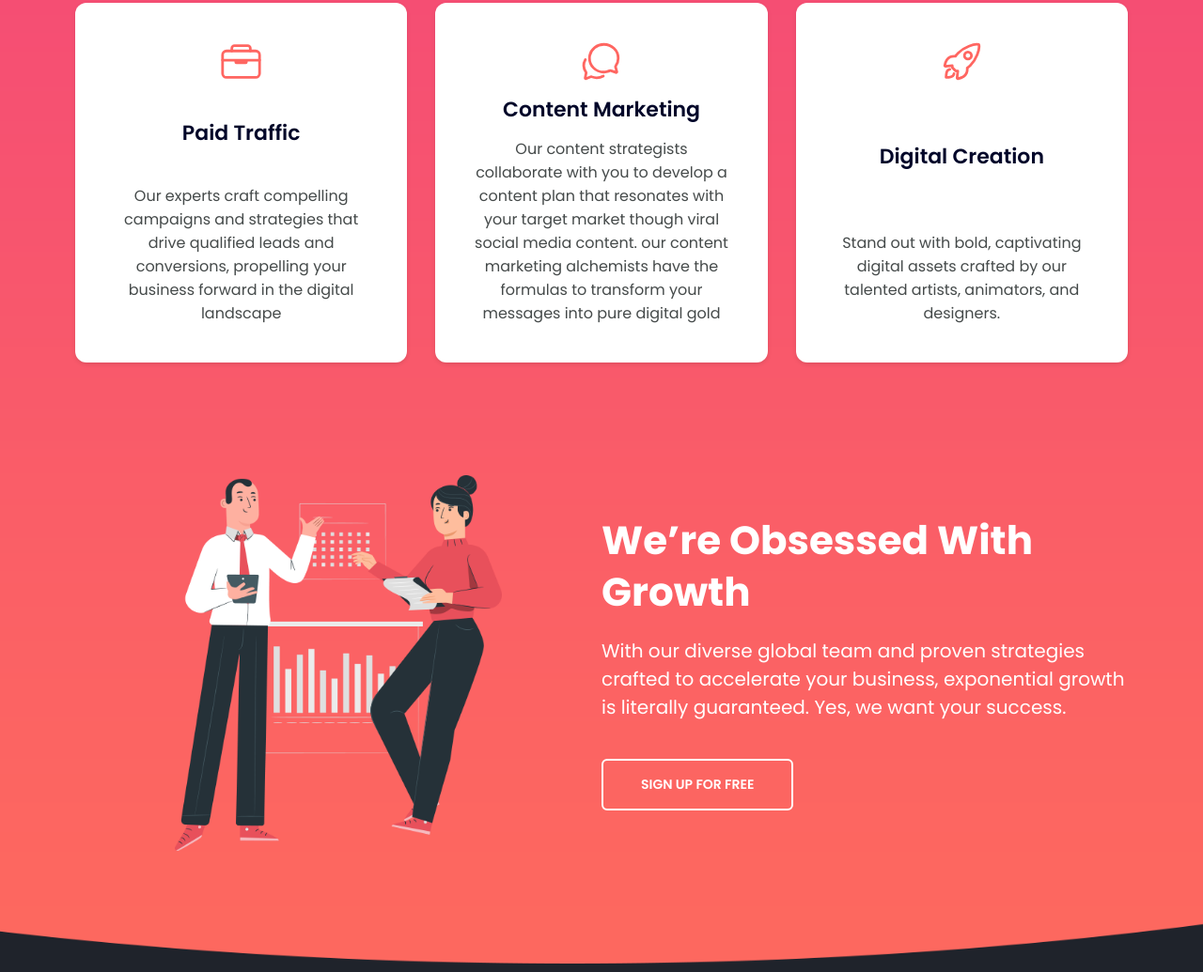
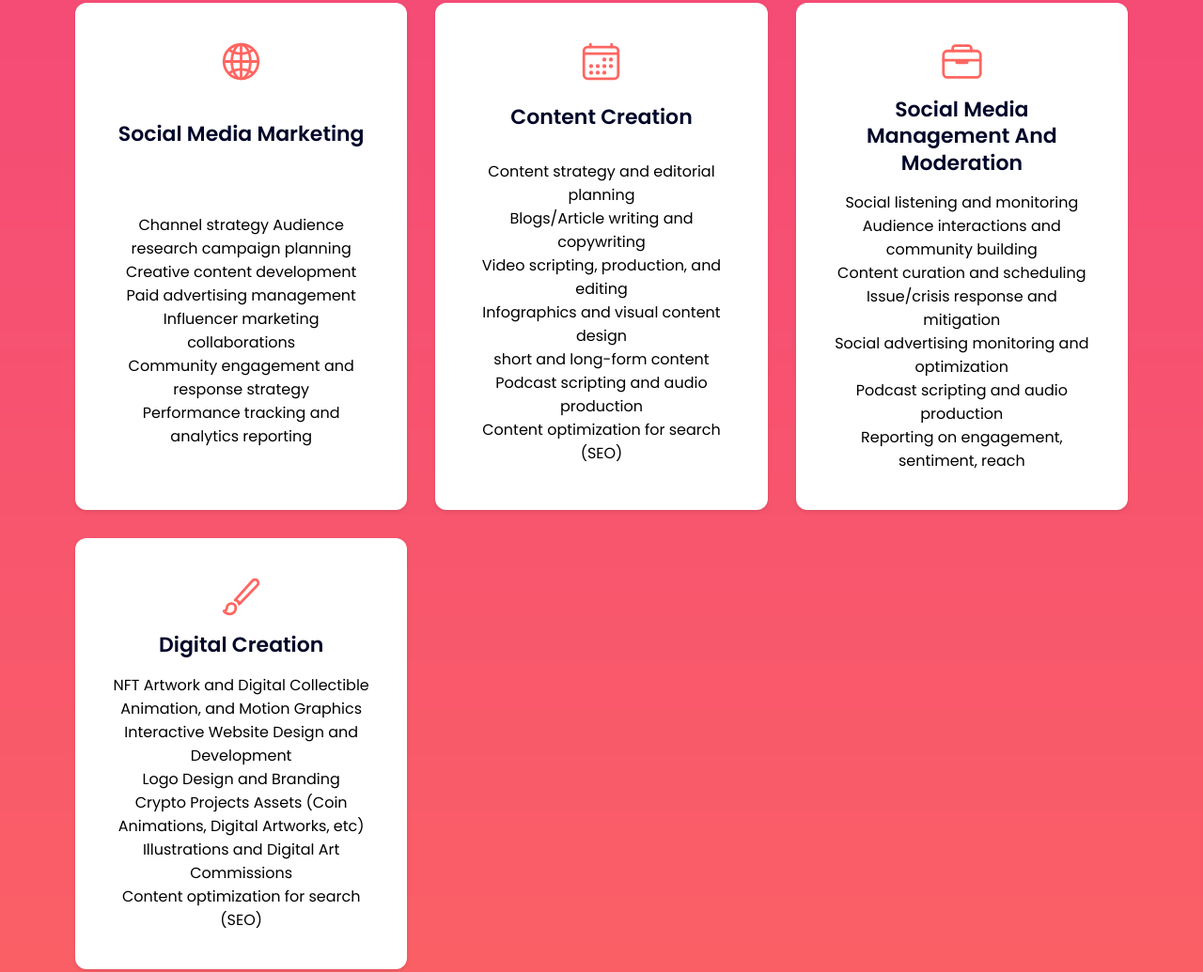
Before and after one commit to Streamline-agency/home, a plain HTML site: page index.html in a window 1280 px wide. Shown: the part 1317-2352 px from the top of the page at 94% size. Drawn offline with nearby package versions, Linux system fonts and the light colour scheme.

```diff
--- a/assets/css/style.css
+++ b/assets/css/style.css
@@ -341,7 +341,14 @@ header .container {
 
 .about-card .card-title { margin-bottom: 15px; }
 
-.about-card .card-text { color: var(--davys-gray); }
+.about-card .card-text {
+  text-align: left;
+  color: var(--davys-gray);
+ }
+ .about-card .card-text > ul li{
+
+  color: var(--davys-gray);
+ }
 
 .about-bottom-banner { margin-bottom: 120px; }
 
--- a/index.html
+++ b/index.html
@@ -54,7 +54,7 @@
             </li>
 
             <li class="nav-item">
-              <a href="#about" class="nav-link">What we do</a>
+              <a href="#about" class="nav-link">Our services</a>
             </li>
 
             <li class="nav-item">
@@ -143,13 +143,20 @@
                 <div class="about-card">
 
                   <div class="card-icon">
-                    <ion-icon name="briefcase-outline"></ion-icon>
+                    <ion-icon name="globe-outline"></ion-icon>
                   </div>
 
-                  <h3 class="h3 card-title">Paid Traffic</h3>
+                  <h3 class="h3 card-title">Social Media Marketing</h3>
 
                   <p class="card-text">
-                    Our experts craft compelling campaigns and strategies that drive qualified leads and conversions, propelling your business forward in the digital landscape
+                    <ul>
+                     <li>Channel strategy Audience research campaign planning</li>
+                    <li>Creative content development</li>
+                    <li>Paid advertising management</li>
+                    <li>Influencer marketing collaborations</li>
+                    <li>Community engagement and response strategy</li>
+                    <li>Performance tracking and analytics reporting</li>
+                    </ul>
                   </p>
 
                 </div>
@@ -159,13 +166,47 @@
                 <div class="about-card">
 
                   <div class="card-icon">
-                    <ion-icon name="chatbubbles-outline"></ion-icon>
+                    <ion-icon name="calendar-outline"></ion-icon>
                   </div>
 
-                  <h3 class="h3 card-title">Content Marketing</h3>
+                  <h3 class="h3 card-title">Content Creation
+                  </h3>
+                  <p class="card-text">
+                    <ul>
+                      <li>Content strategy and editorial planning</li>
+                     <li>Blogs/Article writing and copywriting</li>
+                     <li>Video scripting, production, and editing</li>
+                     <li>Infographics and visual content design</li>
+                     <li>short and long-form content</li>
+                     <li>Podcast scripting and audio production</li>
+                     <li>Content optimization for search (SEO)</li>
+                    </ul>
+                  </p>
+                </div>
+              </li>
+
+              <li>
+                <div class="about-card">
+
+                  <div class="card-icon">
+                    <ion-icon name="briefcase-outline"></ion-icon>
+                  </div>
+
+                  <h3 class="h3 card-title">Social Media Management and Moderation</h3>
 
                   <p class="card-text">
-                    Our content strategists collaborate with you to develop a content plan that resonates with your target market though viral social media content.  our content marketing alchemists have the formulas to transform your messages into pure digital gold
+                    <ul>
+                      <li>Social listening and monitoring</li>
+                     <li>Audience interactions and community building
+                    </li>
+                     <li>Content curation and scheduling</li>
+                     <li>Issue/crisis response and mitigation
+                    </li>
+                     <li>Social advertising monitoring and optimization
+                    </li>
+                     <li>Podcast scripting and audio production</li>
+                     <li>Reporting on engagement, sentiment, reach </li>
+                    </ul>
                   </p>
 
                 </div>
@@ -175,18 +216,24 @@
                 <div class="about-card">
 
                   <div class="card-icon">
-                    <ion-icon name="rocket-outline"></ion-icon>
+                    <ion-icon name="brush-outline"></ion-icon>
                   </div>
 
-                  <h3 class="h3 card-title">Digital Creation</h3>
-
+                  <h3 class="h3 card-title">Digital Creation
+                  </h3>
                   <p class="card-text">
-                    Stand out with bold, captivating digital assets crafted by our talented artists, animators, and designers.
+                    <ul>
+                      <li>NFT Artwork and Digital Collectible</li>
+                     <li>Animation, and Motion Graphics</li>
+                     <li>Interactive Website Design and Development</li>
+                     <li>Logo Design and Branding</li>
+                     <li>Crypto Projects Assets (Coin Animations, Digital Artworks, etc)</li>
+                     <li>Illustrations and Digital Art Commissions</li>
+                     <li>Content optimization for search (SEO)</li>
+                    </ul>
                   </p>
-
                 </div>
               </li>
-
             </ul>
 
           </div>
```
Also changed, not shown: assets/images/logo-1.png (deleted), assets/images/logo-2.png (deleted), assets/images/logo.png, 1 other file.
